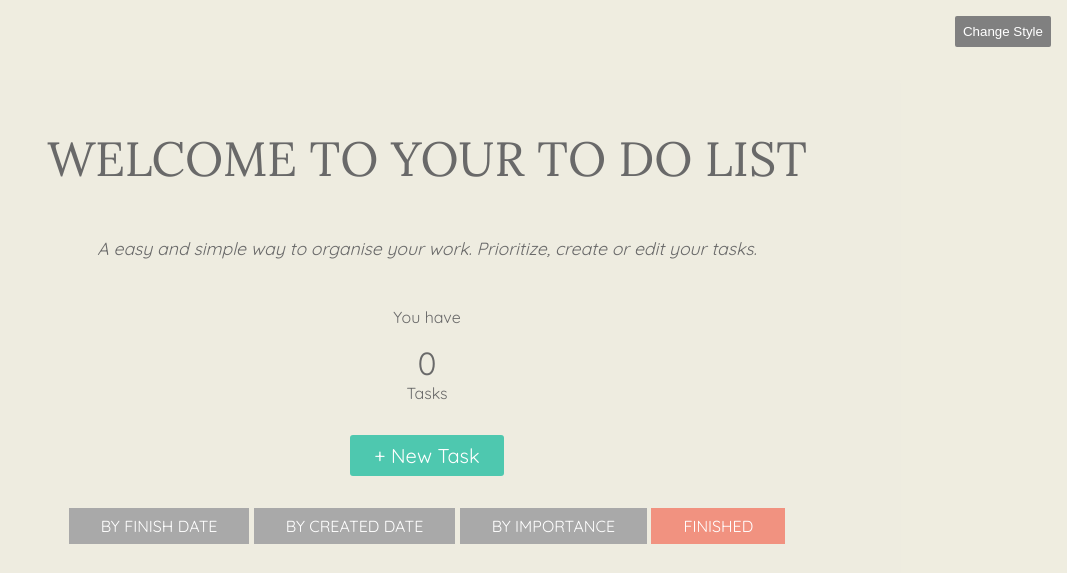
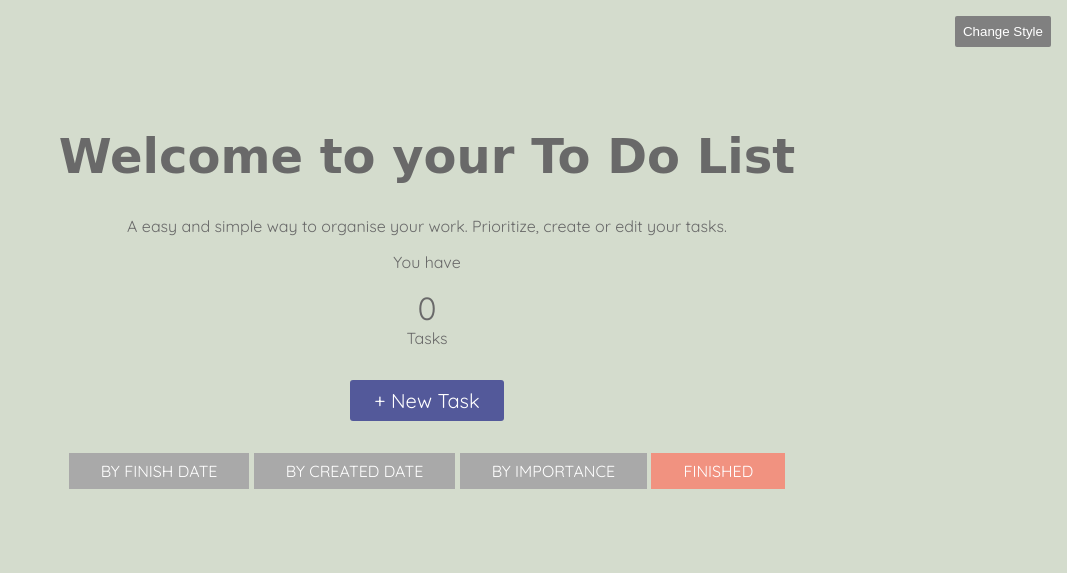
Before and after one commit to voppowa/cas-fee-projekt1, a plain HTML site: page index.html in a window 1280 px wide. Both pictures are taken after a click on the button "Change Style". Shown: the whole page, without its empty margins (213-1280 px from the left). Drawn offline with nearby package versions, Linux system fonts and the light colour scheme.

Commit message:
small layout changes

```diff
--- a/css/index.css
+++ b/css/index.css
@@ -10,35 +10,50 @@ body {
     background-size: cover;
 }
 
-.change_style {
-    background: #efede0;
-}
-
 .container {
     background-color: rgba(239,237,224, 0.9);
     border-radius: 3px;
 }
+
+/*** Alt. General Style ***/
+
+.change_style {
+    background: #D4DCCD;
+}
+
+body.change_style .btn_new_task {
+    background-color: #53599A;
+}
+
+body.change_style .task-title {
+    border-top-color: #53599A;
+}
+
+body.change_style .container {
+    background-color: #D4DCCD;
+}
+
+
 
 /***************************
 Header Style
  **************************/
 
 header h1 {
-    text-transform: uppercase;
-    font-weight: 500;
     font-size: 3rem;
-    font-family: 'Lora', serif;
-}
-
-.intro{
-    font-style: italic;
-    font-weight: 200;
-    font-size: 1.1rem;
-    margin: 3rem;
+    font-family: 'Rock Salt', cursive;
 }
 
 header {
     padding: 1rem;
+}
+
+.tasks_left {
+    display: flex;
+    justify-content: space-between;
+    width: 150px;
+    align-items: center;
+    margin: auto;
 }
 
 #numberOfElements {
```
